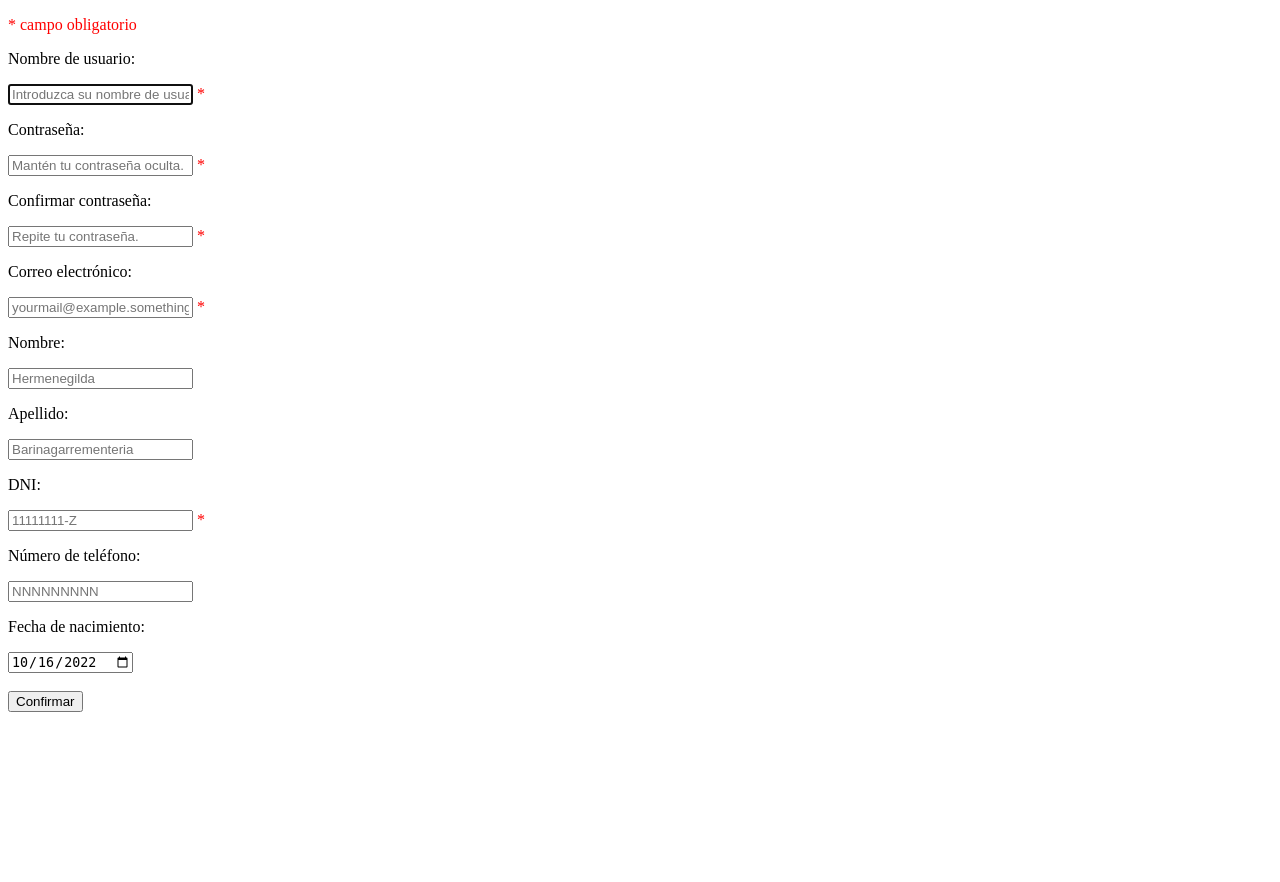
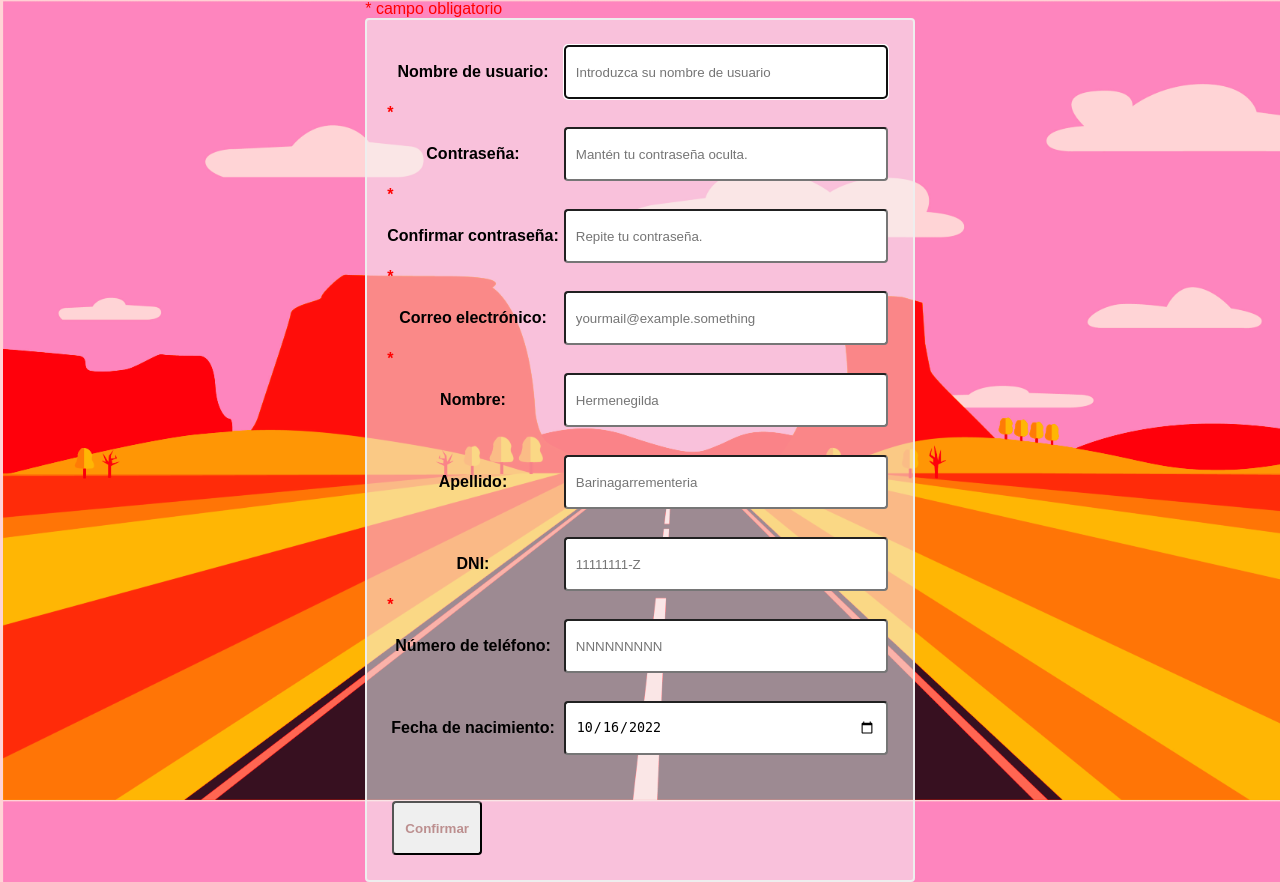
Before and after one commit to RubenEsgueva/ProyectoSeguridad, a PHP site: template app/src/pages/registro/registro.php in a window 1280 px wide. Before the commit the page ends 712 px from the top, so only its background shows below. Run offline with PHP 8.4, Linux system fonts and the light colour scheme; the template is opened without the code that fills it, so the values that code supplies are empty.

Commit message:
ultimo cambio

```diff
--- a/app/src/pages/registro/registro.css
+++ b/app/src/pages/registro/registro.css
@@ -0,0 +1,78 @@
+body{
+    margin: 0; /* quitar márgenes por defecto */
+    padding: 0; /* quitar paddings por defecto */
+    box-sizing: border-box; /* para ajustar tamaño de elementos -> el padding y el borde no modifican el tamaño */
+    font-family: sans-serif;
+    text-align: center;
+    display:grid; /* para centrar todos los textos */
+    flex-direction: column;
+    justify-content: center;
+    align-items: center;
+    background-image: url("../images/fondo.png")/*no-repeat center center fixed*/;
+    background-size: cover;
+    height: 100vh;
+}
+form {
+
+    background-color: #f5f5f588;   /* Color de fondo */
+    border: 2px solid #eee;      /* borde para el formulario */
+    padding:20px;
+    -webkit-border-radius: 5px;  /* bordes redondeados */
+    -moz-border-radius: 4px;
+    border-radius: 4px;
+    width: max-content;
+    display:grid;
+    flex-direction: column;
+    justify-content: center;
+    align-items: center;
+    text-align:center;
+
+
+
+}
+
+.error {
+    color:red;
+    align-items:left;
+    display: grid;
+    justify-items: first baseline;
+}
+
+
+input, button {
+    grid-column: 2 / 3;
+}
+
+label {
+    float: left;
+    width: max-content;
+    grid-column: 1 / 2;
+    background-color: white;
+    box-sizing: content-box;
+    align-items: center;
+    justify-content: center;
+    margin:5px;
+    padding: 10px;
+    border-radius:4px;
+
+}
+
+input {
+    float: right;
+    width: calc(100% - 200px);
+    border-radius: 4px;
+    box-sizing:content-box;
+    width: 300px;
+    height: 30px;
+    box-shadow: #f5f5f588;
+    padding: 10px;
+    margin:5px;
+}
+
+.boton {
+    border-radius: 4px;
+    width: 100px;
+    align-items: center;
+    display:flex;
+    justify-content: center;
+}
--- a/app/src/pages/registro/registro.php
+++ b/app/src/pages/registro/registro.php
@@ -112,36 +112,49 @@
 	    }
 	}
 	?>
-	<p><span class="error">* campo obligatorio</span></p>
+	<style>
+        form{
+            font-weight: bold;
+            color:#000000;
+        }
+        .boton{
+            font-weight:bolder;
+            color:rosybrown;
+        }
+    </style>
+
+	<div><span class="error">* campo obligatorio</span></div>
 	<form action="<?php echo $_SERVER["PHP_SELF"];?>" method="post">
-		<p>Nombre de usuario:</p>
+		<div>Nombre de usuario:</div>
 		<input type="text" class="casilla" name="usr" placeholder="Introduzca su nombre de usuario" autofocus>
 		<span class="error">* <?php echo $usuarioERR;?></span><br>
-		<p>Contraseña:</p>
+		<div>Contraseña:</div>
 		<input type="password" class="casilla" name="pswd" placeholder="Mantén tu contraseña oculta.">
 		<span class="error">* <?php echo $contrasenaERR;?></span><br>
-		<p>Confirmar contraseña:</p>
+		<div>Confirmar contraseña:</div>
 		<input type="password" class="casilla" name="pswd2" placeholder="Repite tu contraseña.">
 		<span class="error">* <?php echo $contrasena2ERR;?></span><br>
-		<p>Correo electrónico:</p>
+		<div>Correo electrónico:</div>
 		<input type="text" class="casilla" name="mail" placeholder="yourmail@example.something">
 		<span class="error">* <?php echo $correoERR;?></span><br>
-		<p>Nombre:</p>
+		<div>Nombre:</div>
 		<input type="text" class="casilla" name="name" placeholder="Hermenegilda">
 		<span class="error"><?php echo $nombreERR;?></span><br>
-		<p>Apellido:</p>
+		<div>Apellido:</div>
 		<input type="text" class="casilla" name="surname" placeholder="Barinagarrementeria">
 		<span class="error"><?php echo $apellidoERR;?></span><br>
-		<p>DNI:</p>
+		<div>DNI:</div>
 		<input type="text" class="casilla" name="dni" placeholder="11111111-Z">
 		<span class="error">* <?php echo $DNIERR;?></span><br>
-		<p>Número de teléfono:</p>
+		<div>Número de teléfono:</div>
 		<input type="text" class="casilla" name="tlf" placeholder="NNNNNNNNN">
 		<span class="error"><?php echo $nameErr;?></span><br>
-		<p>Fecha de nacimiento:</p>
+		<div>Fecha de nacimiento:</div>
 		<input type="date" class="casilla" name="bdate" value="<?php echo date('Y-m-d'); ?>">
 		<span class="error"><?php echo $nameErr;?></span><br><br>
+		<div class="boton">
 		<input type="submit" class="boton" value="Confirmar">
+		</div>
 	</form>
 </body>
 </html>
```
Also changed, not shown: app/src/pages/registro/images/fondo.png (added).
